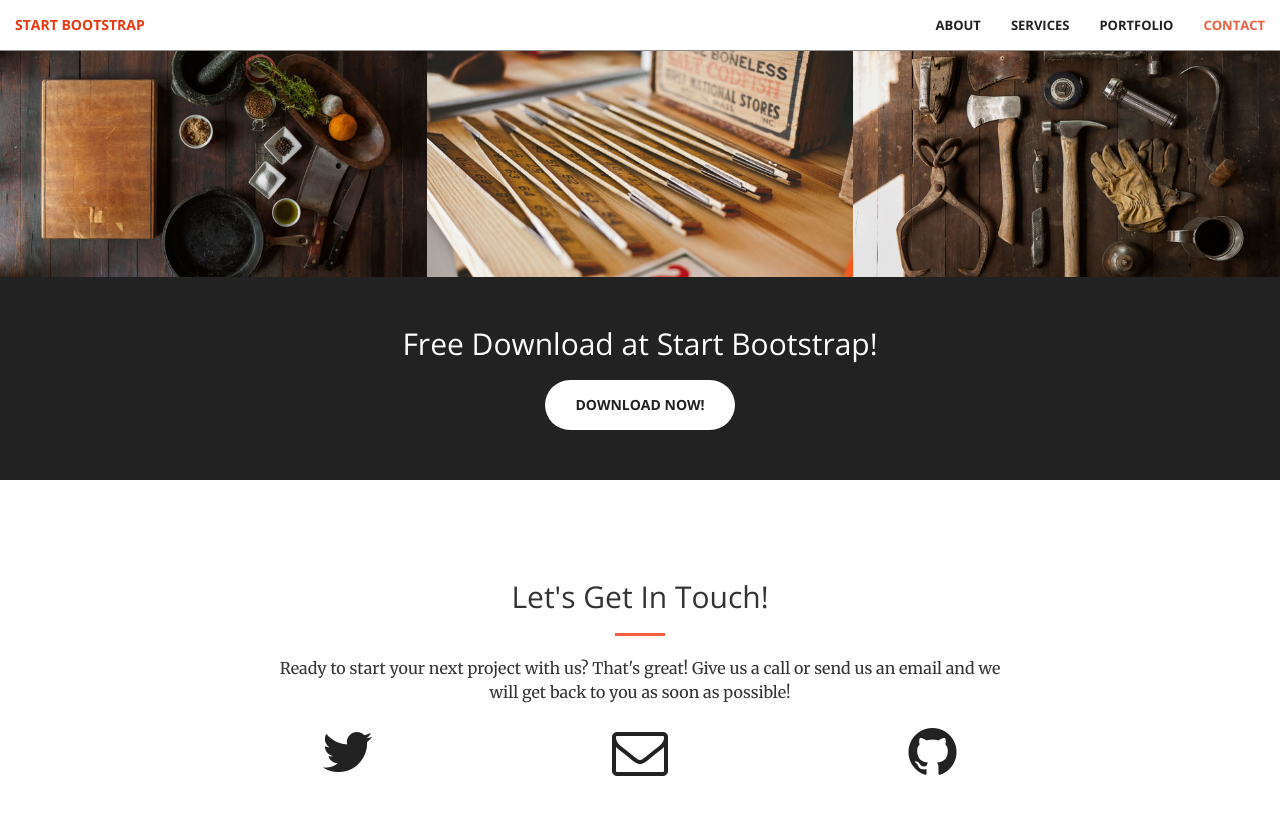
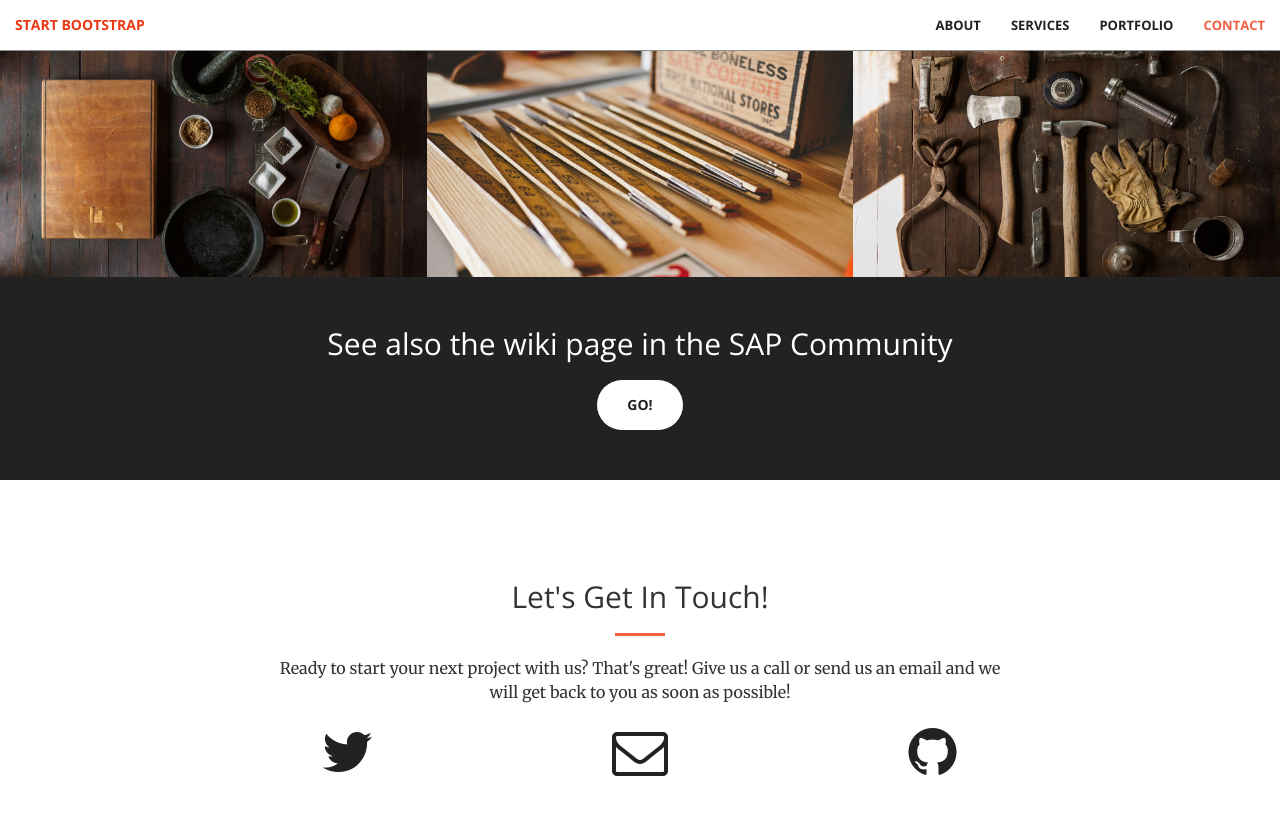
Before and after one commit to JohannesKonings/jekyll_opa, a Jekyll site: the page built from index.html, in a window 1280 px wide and 900 px high, scrolled down 1957 px. Shown: the top 815 px of the window. Built offline with Jekyll 4.4.1, drawn with Linux system fonts in a browser that asks for light colours.

Commit message:
aside sap community jump

```diff
--- a/_includes/aside.html
+++ b/_includes/aside.html
@@ -1,8 +1,8 @@
   <aside class="bg-dark">
       <div class="container text-center">
           <div class="call-to-action">
-              <h2>Free Download at Start Bootstrap!</h2>
-              <a href="#" class="btn btn-default btn-xl wow tada">Download Now!</a>
+              <h2>See also the wiki page in the SAP Community</h2>
+              <a href="https://wiki.scn.sap.com/wiki/display/events/ABAP+CodeRetreat" class="btn btn-default btn-xl wow tada">Go!</a>
           </div>
       </div>
   </aside>
```
